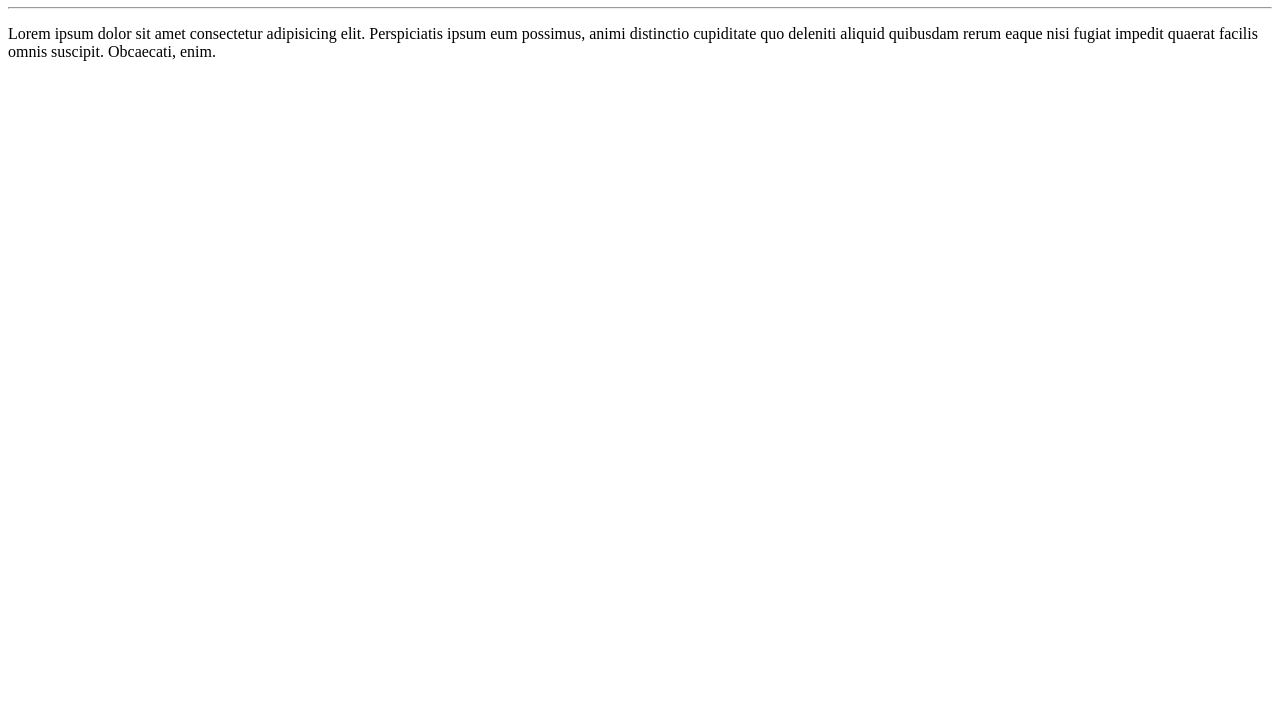
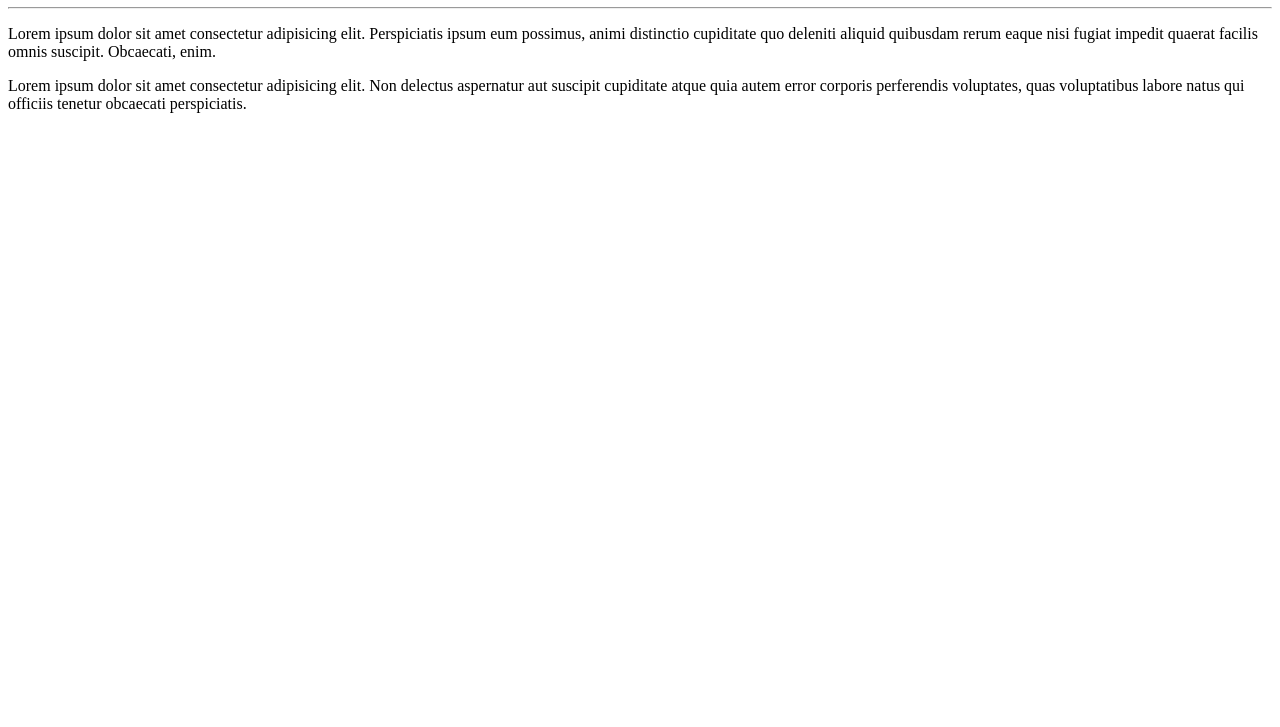
Before and after one commit to lucas111machadolm-alt/Ol-Mundo, a plain HTML site: page site-exemplo/index.html in a window 1280 px wide. Shown: the part 73-800 px from the top of the page. Drawn offline with Linux system fonts and the light colour scheme.

Commit message:
adicionei um parágrafo

```diff
--- a/site-exemplo/index.html
+++ b/site-exemplo/index.html
@@ -9,5 +9,6 @@
     <h1>Olá,Mundo!</h1>
     <hr>
     <p>Lorem ipsum dolor sit amet consectetur adipisicing elit. Perspiciatis ipsum eum possimus, animi distinctio cupiditate quo deleniti aliquid quibusdam rerum eaque nisi fugiat impedit quaerat facilis omnis suscipit. Obcaecati, enim.</p>
+    <p>Lorem ipsum dolor sit amet consectetur adipisicing elit. Non delectus aspernatur aut suscipit cupiditate atque quia autem error corporis perferendis voluptates, quas voluptatibus labore natus qui officiis tenetur obcaecati perspiciatis.</p>
 </body>
 </html>
```
